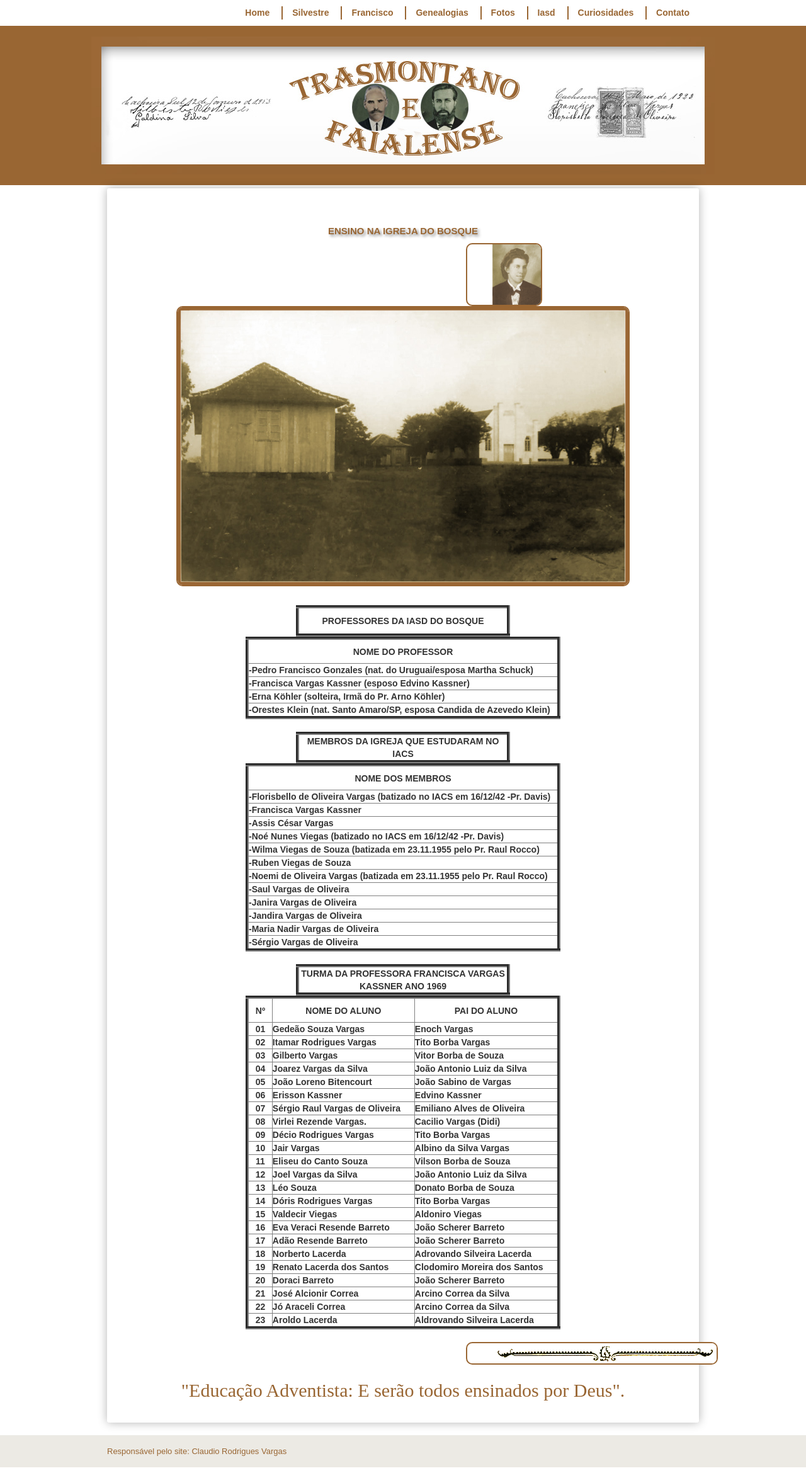
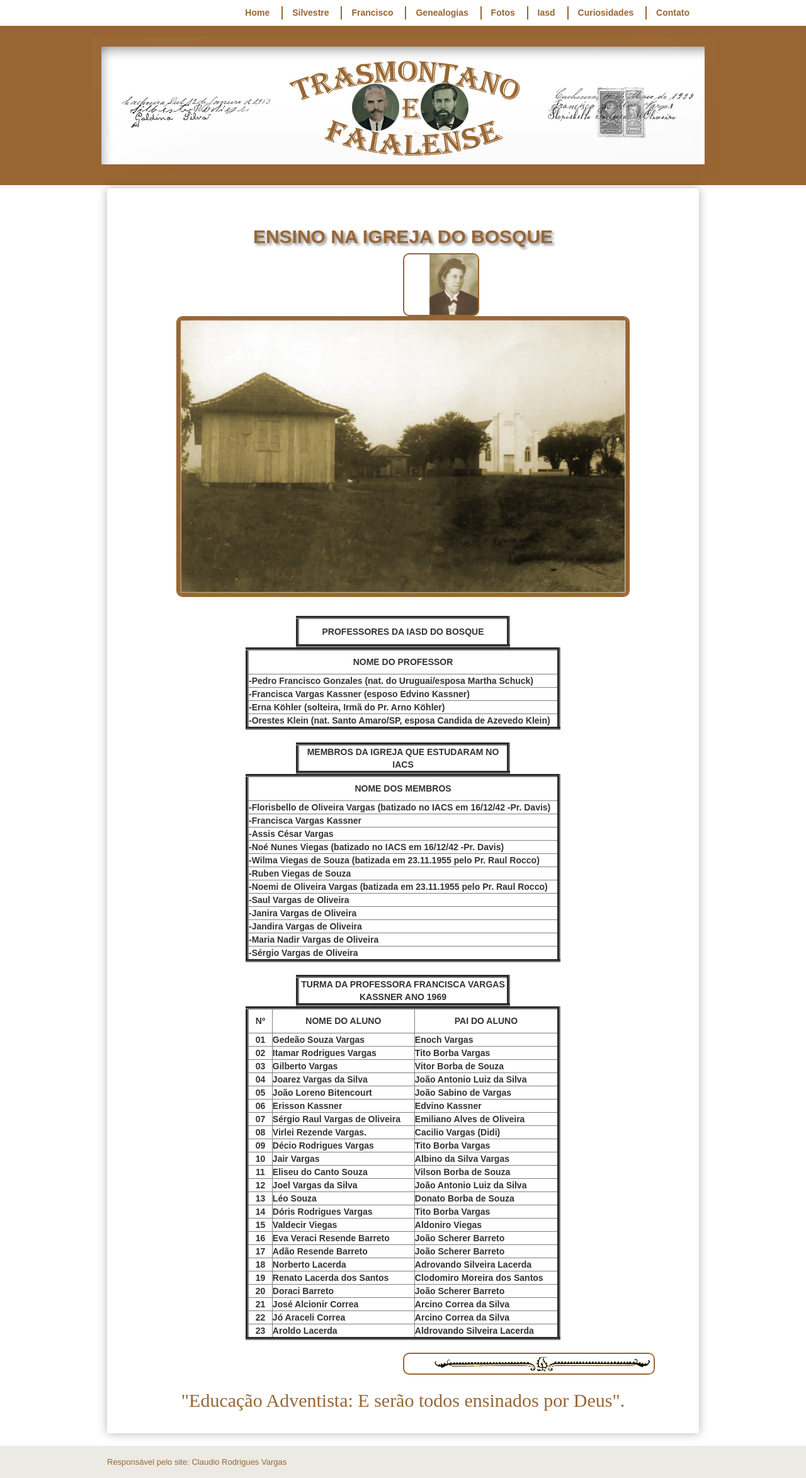
Before and after one commit to claudiovargas1955/claudiovargas1955.github.io, a Jekyll site: the page built from _pages/ensino-da-iasd-bosque.html, in a window 1280 px wide. Shown: the whole page at 63% size. Built offline with Jekyll 4.4.1, drawn with Linux system fonts in a browser that asks for light colours; some web fonts are replaced.

Commit message:
Update ensino-da-iasd-bosque.html

```diff
--- a/_pages/ensino-da-iasd-bosque.html
+++ b/_pages/ensino-da-iasd-bosque.html
@@ -57,7 +57,7 @@ details[open] summary {color:#996633;
         }
 
    h2{text-shadow: 3px 3px 4px #888;
-      font-size: 15px;
+      font-size: 30px;
       font-weight: bold;
       color: #996633;
      }
@@ -108,7 +108,7 @@ figure.foto-legenda:hover figcaption {opacity: 5;
        }
 
  .dir3{border:#996633 solid 2px;
-        margin-left: 550px;
+        margin-left: 450px;
         margin-top: 0px;
         margin-botton: 0px;
         padding-left: 40px;
```
